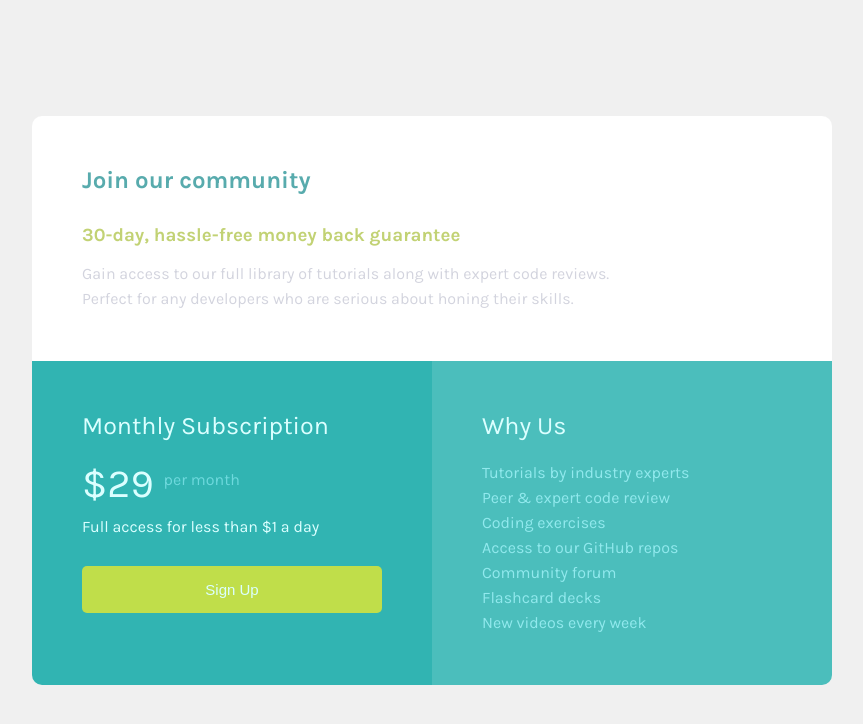
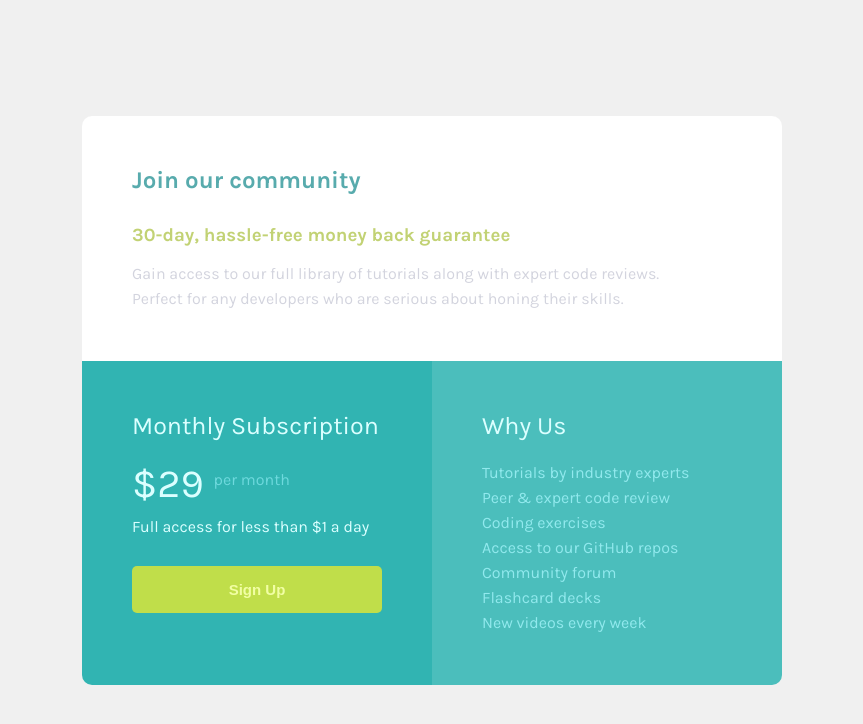
Before and after one commit to NikunjPatel-10/single-price-grid-component-master, a plain HTML site: page index.html in a window 1280 px wide. Shown: the whole page, without its empty margins (208-1071 px from the left). Drawn offline with Linux system fonts and the light colour scheme.

Commit message:
some minor changes

```diff
--- a/assets/scss/Base/_colors.scss
+++ b/assets/scss/Base/_colors.scss
@@ -1,3 +1,4 @@
+$primary : hsl(180deg 100% 93%);
 $bg-color:hsl(0deg 0% 94%);
 $bg-container-color:hsl(0deg 0% 100%);
 $main-heading-color:hsl(181deg 34% 51%);
--- a/assets/scss/Base/_variable.scss
+++ b/assets/scss/Base/_variable.scss
@@ -1,3 +1,3 @@
 
 
-$conatiner-width:800px
+$conatiner-width:700px
--- a/assets/scss/layout/_card.scss
+++ b/assets/scss/layout/_card.scss
@@ -40,13 +40,13 @@
 
         .subscription-header {
             font-size: 25px;
-            color: hsl(180deg 100% 93%);
+            color: $primary;
             margin-bottom: 20px;
         }
 
         .price{
             font-size: 40px;
-            color: hsl(180deg 100% 93%)
+            color: $primary
 
         }
 
@@ -56,13 +56,13 @@
            padding: 10px;
         }
         .subscription-text{
-            color: hsl(180deg 100% 93%) ;
+            color: $primary;
             margin-top: 10px;
             margin-bottom: 30px;
         }
         button{
             background-color: hsl(72deg 69% 58%);
-            color:  hsl(180deg 100% 93%) ;
+            color: hsl(69deg 98% 82%) ;
             width: 100%;
             border: none;
             outline: none;
@@ -70,6 +70,7 @@
             border-radius: 5px;
             font-size: 15px;
             cursor: pointer;
+            font-weight: 700;
         }
 
     }
@@ -81,7 +82,7 @@
 
         .question-text {
             font-size: 25px;
-            color: hsl(180deg 100% 93%);
+            color: $primary;
             margin-bottom: 20px;
         }
 
@@ -98,7 +99,6 @@
     .container{
        margin: 20px;
     }
-
 
 
     .detail-wrapper{
--- a/index.html
+++ b/index.html
@@ -9,7 +9,7 @@
   <link rel="icon" type="image/png" sizes="32x32" href="./images/favicon-32x32.png">
   <link href="https://fonts.googleapis.com/css2?&family=Karla:ital,wght@0,300;0,400;0,500;0,600;0,700;0,800;1,200;1,300;1,400;1,500;1,600;1,700;1,800&family=Merriweather:wght@900&family=Montserrat:ital,wght@0,200;0,300;0,400;0,500;0,600;0,700;0,800;1,200;1,300;1,400;1,500;1,600;1,700&display=swap" rel="stylesheet">
   <link rel="stylesheet" href="css/style.css">
-  <title>Frontend Mentor | Single Price Grid Component</title>
+  <title>Nikunj Patel | Single Price Grid Component</title>
 
   <!-- Feel free to remove these styles or customise in your own stylesheet 👍 -->
   <style>
```
Also changed, not shown: css/style.css, 1 other file.
